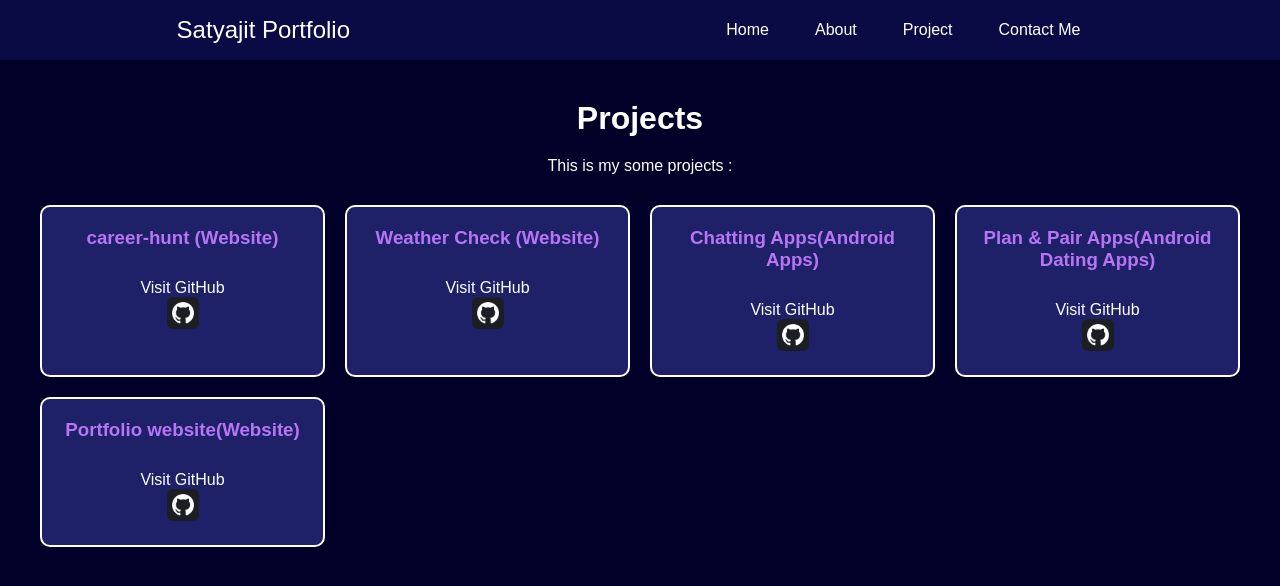
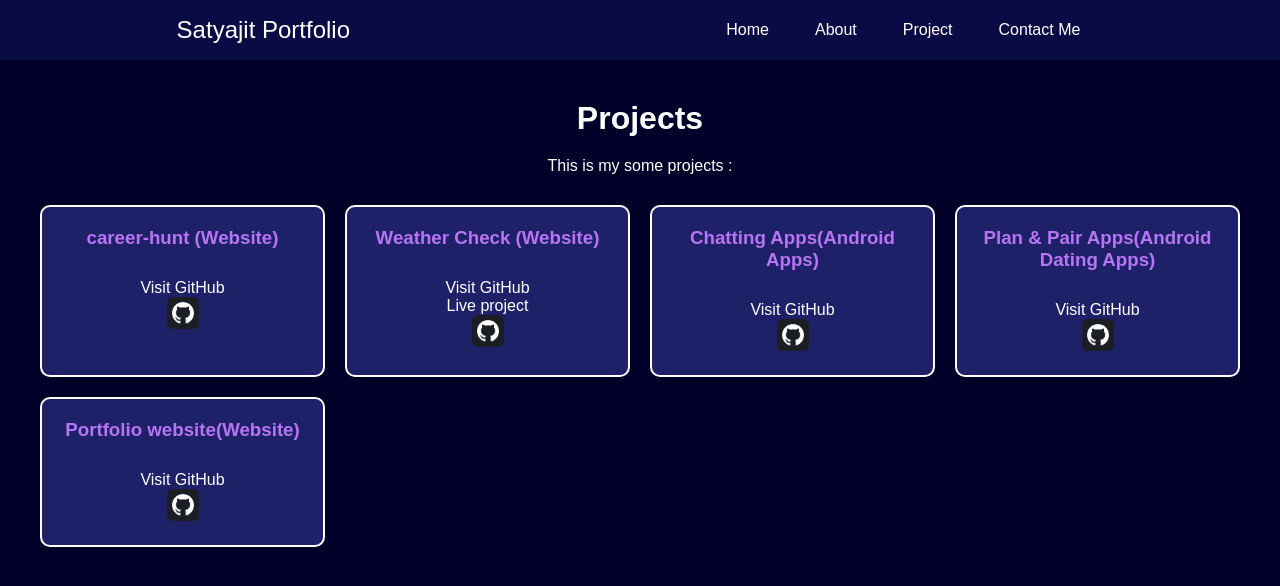
Before and after one commit to SatyajitManna4/Satyajit-Portfolio, a plain HTML site: page projects.html in a window 1280 px wide. Drawn offline with Linux system fonts and the light colour scheme.

Commit message:
add live projects features

```diff
--- a/projects.html
+++ b/projects.html
@@ -44,7 +44,11 @@
                 <div class="card">
                     <h3>Weather Check  (Website)</h3>
                     <P>Visit GitHub</P>
+                    <P><a href="https://weatherappsatyajit.netlify.app/">Live project </a></P>
+
+
                     <a href="https://github.com/SatyajitManna4/Weather-app" target="_blank">
+
                             <img src="images/gitHub logo.webp" alt="GitHub" />
                         </a>
                 </div>
```
